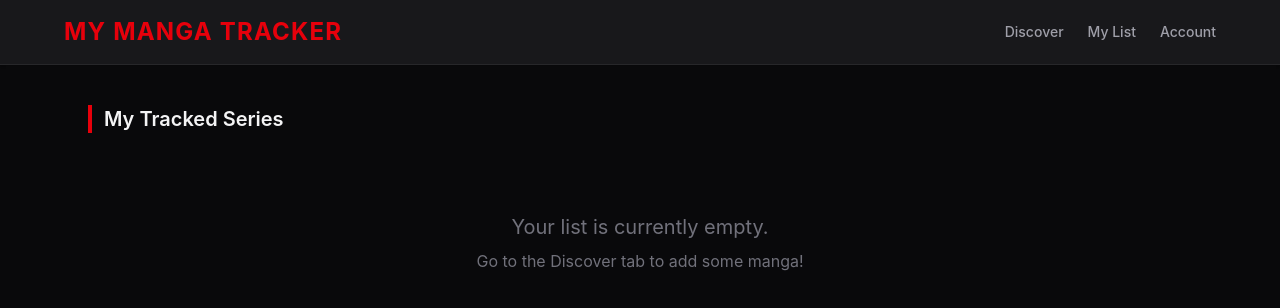
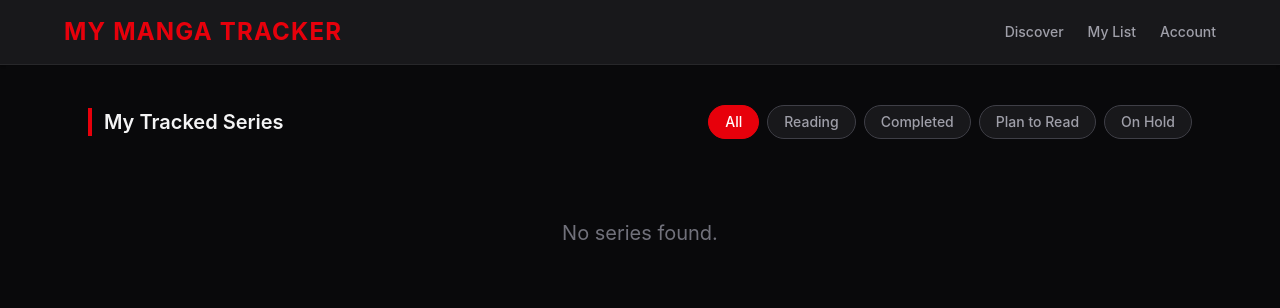
Before and after one commit to bilalalib/media-tracker, a React (Vite) app: page /mylist in a window 1280 px wide. Shown: the top 308 px of the page. Built offline with nearby package versions, Linux system fonts and the light colour scheme.

Commit message:
Added status filter buttons to My List using derived state

```diff
--- a/src/components/MyList.jsx
+++ b/src/components/MyList.jsx
@@ -1,57 +1,81 @@
-import { useState, useEffect } from 'react'
-import MediaCard from './MediaCard'
+import { useState, useEffect } from "react";
+import MediaCard from "./MediaCard";
 
 export default function MyList() {
-  const [savedMedia, setSavedMedia] = useState([])
+  const [savedMedia, setSavedMedia] = useState([]);
+
+  const [activeFilter, setActiveFilter] = useState("All");
 
   useEffect(() => {
-    const storedData = localStorage.getItem('nexus_tracker_list')
-    console.log("1. Raw data from browser:", storedData)
-
+    const storedData = localStorage.getItem("nexus_tracker_list");
     if (storedData) {
-      const parsedData = JSON.parse(storedData)
-      console.log("2. Data converted for React:", parsedData)
-      setSavedMedia(parsedData)
-    } else {
-      console.log("3. Browser says local storage is empty!")
+      setSavedMedia(JSON.parse(storedData));
     }
-  }, [])
+  }, []);
 
   const handleRemoveFromList = (idToRemove) => {
-    const updatedList = savedMedia.filter((manga) => manga.id !== idToRemove)
-
-    setSavedMedia(updatedList)
-
-    localStorage.setItem('nexus_tracker_list', JSON.stringify(updatedList))
-  }
+    const updatedList = savedMedia.filter((manga) => manga.id !== idToRemove);
+    setSavedMedia(updatedList);
+    localStorage.setItem("nexus_tracker_list", JSON.stringify(updatedList));
+  };
 
   const handleStatusChange = (idToUpdate, newStatus) => {
-    console.log("1. Dropdown clicked! Target ID:", idToUpdate, "New Status:", newStatus)
+    const updatedList = savedMedia.map((manga) => {
+      if (String(manga.id) === String(idToUpdate)) {
+        return { ...manga, trackingStatus: newStatus };
+      }
+      return manga;
+    });
+    setSavedMedia(updatedList);
+    localStorage.setItem("nexus_tracker_list", JSON.stringify(updatedList));
+  };
 
-    const updatedList = savedMedia.map((manga) => {
-      if (manga.id == idToUpdate) {
-        console.log("2. Match found! Updating status for:", manga.title)
-        return { ...manga, trackingStatus: newStatus }
-      }
-      return manga
-    })
+  const filteredMedia = savedMedia.filter((manga) => {
+    if (activeFilter === "All") {
+      return true;
+    }
+    return manga.trackingStatus === activeFilter;
+  });
 
-    console.log("3. Final list being saved to memory:", updatedList)
-    setSavedMedia(updatedList)
-    localStorage.setItem('nexus_tracker_list', JSON.stringify(updatedList))
-  }
+  const filterOptions = [
+    "All",
+    "Reading",
+    "Completed",
+    "Plan to Read",
+    "On Hold",
+  ];
+
   return (
     <main className="max-w-6xl mx-auto p-6 mt-4">
-      <h2 className="text-xl font-semibold mb-6 border-l-4 border-red-600 pl-3">My Tracked Series</h2>
+      <div className="flex flex-col md:flex-row justify-between items-start md:items-center mb-8 gap-4">
+        <h2 className="text-xl font-semibold border-l-4 border-red-600 pl-3">My Tracked Series</h2>
 
-      {savedMedia.length === 0 ? (
+        <div className="flex flex-wrap gap-2">
+          {filterOptions.map((option) => (
+            <button
+              key={option}
+              onClick={() => setActiveFilter(option)}
+              className={`px-4 py-1.5 rounded-full text-sm font-medium transition duration-200 border ${
+                activeFilter === option
+                  ? 'bg-red-600 border-red-600 text-white'
+                  : 'bg-zinc-900 border-zinc-700 text-zinc-400 hover:border-zinc-500 hover:text-zinc-200'
+              }`}
+            >
+              {option}
+            </button>
+          ))}
+        </div>
+      </div>
+
+      {filteredMedia.length === 0 ? (
         <div className="text-center text-zinc-500 mt-20">
-          <p className="text-xl">Your list is currently empty.</p>
-          <p className="mt-2">Go to the Discover tab to add some manga!</p>
+          <p className="text-xl">No series found.</p>
+          {activeFilter !== 'All' && <p className="mt-2">You don't have any manga marked as "{activeFilter}".</p>}
         </div>
       ) : (
         <div className="grid grid-cols-2 md:grid-cols-4 lg:grid-cols-5 gap-6">
-          {savedMedia.map((manga) => (
+
+          {filteredMedia.map((manga) => (
             <MediaCard
               key={manga.id}
               id={manga.id}
```
